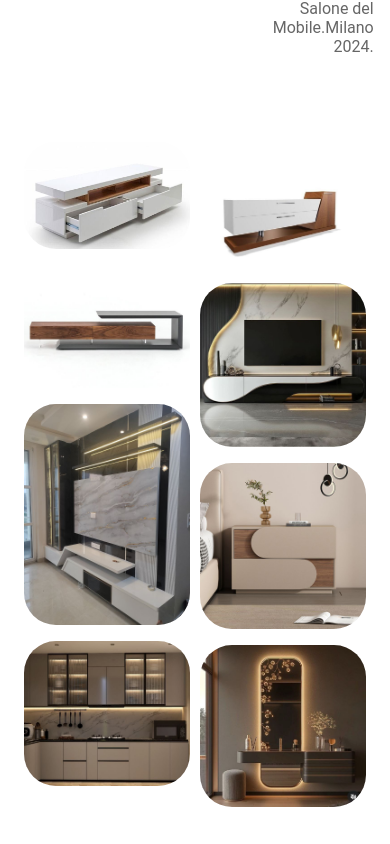
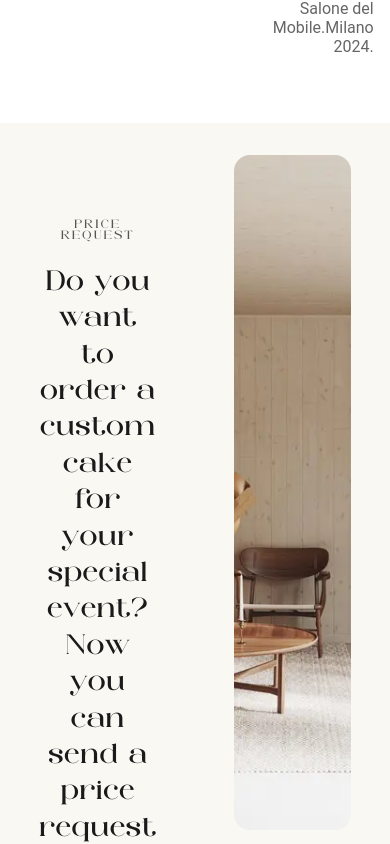
Before and after one commit to Premkmaurya/interior-website, a React (Vite) app: page / in a window 390 px wide. Shown: the part 1808-2652 px from the top of the page. Built offline with nearby package versions, Linux system fonts and the light colour scheme; a web font is replaced by a local one.

Commit message:
Refactor ProductSection to enhance layout and responsiveness; update feature content and styles for improved user experience

```diff
--- a/src/components/home/product__section/ProductSection.jsx
+++ b/src/components/home/product__section/ProductSection.jsx
@@ -6,36 +6,28 @@ const ProductSection = () => {
   const features = [
     {
       id: 1,
-      image: "/products/image-1.jpeg",
+      title: "Why is the moisture ratio important?",
+      description:
+        "To minimize changes in the wood, the moisture content should be in balance with the ambient humidity. In Scandinavian homes, the moisture ratio is approximately eight percent. Most of our wooden panels and wooden floors come with that moisture ratio, which guarantees a stable product that will neither shrink nor swell noticeably after assembly, provided they are not exposed to high humidity.",
     },
     {
       id: 2,
-      image: "/products/image-2.jpeg",
+      title: "Why is the moisture ratio important?",
+      description:
+        "To minimize changes in the wood, the moisture content should be in balance with the ambient humidity. In Scandinavian homes, the moisture ratio is approximately eight percent. Most of our wooden panels and wooden floors come with that moisture ratio, which guarantees a stable product that will neither shrink nor swell noticeably after assembly, provided they are not exposed to high humidity.",
     },
     {
       id: 3,
-      image: "/products/image-3.jpeg",
+      title: "Why is the moisture ratio important?",
+      description:
+        "To minimize changes in the wood, the moisture content should be in balance with the ambient humidity. In Scandinavian homes, the moisture ratio is approximately eight percent. Most of our wooden panels and wooden floors come with that moisture ratio, which guarantees a stable product that will neither shrink nor swell noticeably after assembly, provided they are not exposed to high humidity.",
     },
     {
       id: 4,
-      image: "/products/image-4.jpeg",
-    },
-    {
-      id: 5,
-      image: "/products/image-5.jpeg",
-    },
-    {
-      id: 6,
-      image: "/products/image-6.jpeg",
-    },
-    {
-      id: 7,
-      image: "/products/image-7.jpeg",
-    },
-    {
-      id: 8,
-      image: "/products/image-8.jpeg",
-    },
+      title: "Why is the moisture ratio important?",
+      description:
+        "To minimize changes in the wood, the moisture content should be in balance with the ambient humidity. In Scandinavian homes, the moisture ratio is approximately eight percent. Most of our wooden panels and wooden floors come with that moisture ratio, which guarantees a stable product that will neither shrink nor swell noticeably after assembly, provided they are not exposed to high humidity.",
+    }
   ];
 
   return (
@@ -73,16 +65,27 @@ const ProductSection = () => {
       </div>
 
       {/* Existing project section */}
-      <div className="project__section-container">
+      <section className="custom-request-section">
         {features.map((feature) => (
-          <img
-            width="100px"
-            src={feature.image}
-            alt={`Feature ${feature.id}`}
-            className="feature-image"
-          />
+          <div key={feature.id} className={`content-side-wrapper ${feature.id % 2 === 0 ? 'reverse' : ''}`}>
+            <div className="content-side">
+              <div className="text-container">
+                <span className="overline">PRICE REQUEST</span>
+                <h2 className="heading">
+                  Do you want to order a custom cake for your special event?{" "}
+                  <br />
+                  Now you can send a price request directly to our bakers.
+                </h2>
+              </div>
+            </div>
+
+            <div className="image-side">
+              {/* Replace with your actual bakery image */}
+              <img src="/img/image.jpg" alt="Bakery Interior" />
+            </div>
+          </div>
         ))}
-      </div>
+      </section>
     </>
   );
 };
--- a/src/components/home/product__section/ProductSection.scss
+++ b/src/components/home/product__section/ProductSection.scss
@@ -75,17 +75,78 @@
     }
   }
 }
-.project__section-container {
+
+.custom-request-section {
+  display: flex;
+  justify-content: space-between;
+  flex-direction: column;
+  min-height: 600px; // Ensure it has a nice height
   width: 100%;
-  columns: 4 150px;
-  column-gap: 10px;
-  padding: var(--padding-md) var(--padding-lg);
-  img {
-    display: block;
+  background-color: #f9f8f3; // The warm cream background from the image
+  overflow: hidden;
+
+  // === LEFT SIDE (CONTENT) ===
+  .content-side-wrapper {
     width: 100%;
-    margin-bottom: 1rem;
-    border-radius: var(--border-radius-md);
+    height: 100%;
+    display: flex;
+    margin-top: 2rem;
+    .content-side {
+      width: 50%;
+      flex: 1;
+      display: flex;
+      align-items: center;
+      justify-content: center;
+      padding: 4rem;
+
+      .text-container {
+        max-width: 500px;
+        text-align: center; // The reference image has centered text block
+
+        .overline {
+          display: block;
+          font-family: var(--font-family);
+          font-size: 0.75rem;
+          letter-spacing: 2px;
+          text-transform: uppercase;
+          color: #555;
+          margin-bottom: 1.5rem;
+        }
+
+        .heading {
+          font-family: var(--font-family);
+          font-size: 1.5rem;
+          font-weight: 400; // Serif headings look better with lighter weight
+          line-height: 1.3;
+          color: #1a1a1a;
+          margin-bottom: 2.5rem;
+
+          @media (max-width: 600px) {
+            font-size: 1.75rem;
+          }
+        }
+      }
+    }
+
+    .image-side {
+      width: 50%;
+      height: 80vh;
+      display: flex;
+      justify-content: center;
+      align-items: center;
+
+      img {
+        width: 60%;
+        height: 100%;
+        border-radius: var(--border-radius-sm);
+        object-fit: cover; // Ensures image covers the area without stretching
+      }
+    }
   }
+}
+
+.reverse{
+  flex-direction: row-reverse;
 }
 
 @keyframes jello-vertical {
```
